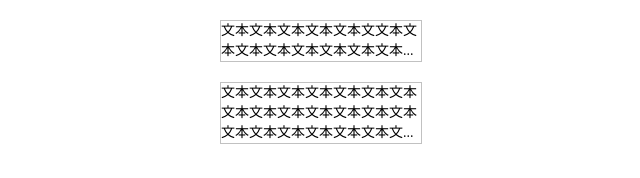
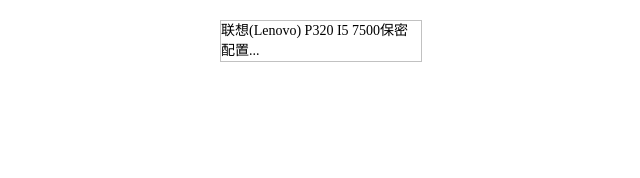
Before and after one commit to JasonSubMara/linelip, a website: page demo.html in a window 1280 px wide. Shown: the whole page, without its empty margins (319-959 px from the left). Drawn offline with Linux system fonts and the light colour scheme.

Commit message:
Update Javascript content remark

```diff
--- a/demo.html
+++ b/demo.html
@@ -5,7 +5,7 @@
 		<title></title>
 		<script src="linelip.js" type="text/javascript" charset="utf-8"></script>
 		<style>
-			.demo {width: 200px; /* 多行文本外层盒子，demo仅提供需要的宽度信息。*/
+			.demo {display:block; width: 200px; /* 多行文本外层盒子，demo仅提供需要的宽度信息。*/
 			border:1px solid #c1c1c1; margin:20px auto; font-size:14px;}
 			/*** 主要样式代码，可作为参考使用 ***/
 			.linelip {overflow: hidden;}
@@ -14,8 +14,8 @@
 		</style>
 	</head>
 	<body>
-		<div class="demo linelip elip2">文本文本文本文本文本文文本文本文本文本文本文本文本文本文本本文本文本文本</div>
-		<div class="demo linelip elip3">文本文本文本文本文本文本文本文本文本文本文本文本文本文本文本文本文本文本文本文本文本文本文本文本文本文本文本</div>
+		<a class="demo linelip elip2">联想(Lenovo) P320 I5 7500保密配置 图形工作站(单位：台)</a>
+		<!-- <div class="demo linelip elip3">文本文本文本文本文本文本文本文本文本文本文本文本文本文本文本文本文本文本文本文本文本文本文本文本文本文本文本</div> -->
 	</body>
 	<script type="text/javascript">
 		linelip(2,"elip2");
--- a/package.json
+++ b/package.json
@@ -1,6 +1,6 @@
 {
   "name": "linelip",
-  "version": "1.0.2",
+  "version": "1.0.3",
   "description": "Multiline text overflow ellipsis",
   "main": "index.js",
   "scripts": {
```
Also changed, not shown: linelip.js (+9 -0 lines), README.md.
